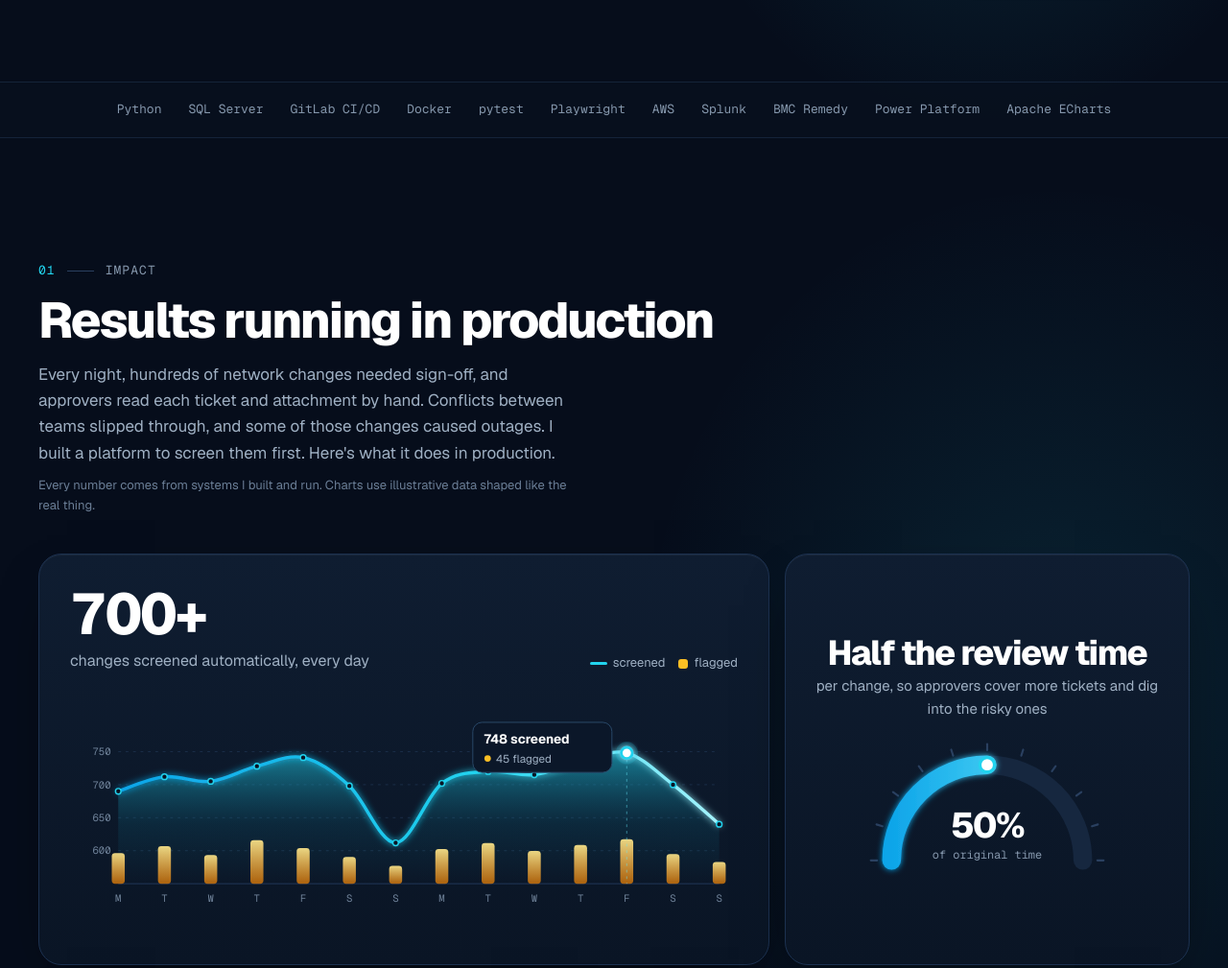
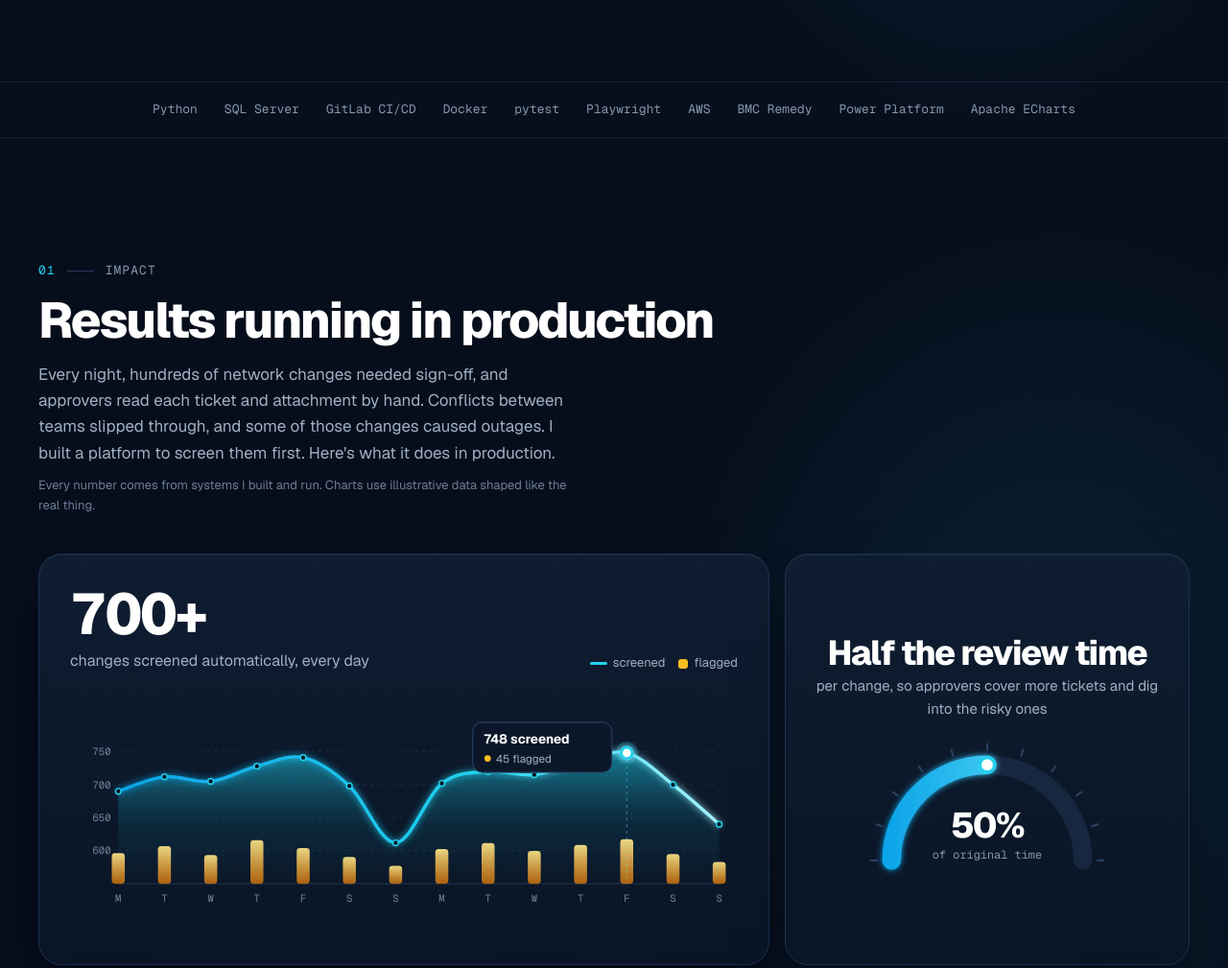
Before and after one commit to rgantz89/robgantz.dev, a plain HTML site: page site/index.html in a window 1280 px wide. Shown: the part 892-1901 px from the top of the page at 96% size. Drawn offline with Linux system fonts and the light colour scheme.

Commit message:
Remove Splunk from the tech strip and toolkit
Co-Authored-By: Claude Opus 5.5 <noreply@anthropic.com>
Claude-Session: https://claude.ai/code/session_01KXc9aKBRqS6jVUNT9bUthv

```diff
--- a/site/index.html
+++ b/site/index.html
@@ -203,7 +203,7 @@ a:focus-visible,button:focus-visible{outline:2px solid #22D3EE;outline-offset:3p
 
       <div aria-label="Tools I work with" style="position: relative; border-top: 1px solid #142339; background: rgba(8,17,31,0.8)">
         <div style="max-width: 1200px; margin: 0 auto; padding-left: clamp(16px, 4vw, 24px); padding-right: clamp(16px, 4vw, 24px); padding-top: 18px; padding-bottom: 18px; display: flex; flex-wrap: wrap; justify-content: center; gap: 10px 28px; font-family: 'Geist Mono', monospace; font-size: 0.8125rem; color: #8597AC">
-          <span>Python</span><span>SQL Server</span><span>GitLab CI/CD</span><span>Docker</span><span>pytest</span><span>Playwright</span><span>AWS</span><span>Splunk</span><span>BMC Remedy</span><span>Power Platform</span><span>Apache ECharts</span>
+          <span>Python</span><span>SQL Server</span><span>GitLab CI/CD</span><span>Docker</span><span>pytest</span><span>Playwright</span><span>AWS</span><span>BMC Remedy</span><span>Power Platform</span><span>Apache ECharts</span>
         </div>
       </div>
     </section>
@@ -542,8 +542,6 @@ a:focus-visible,button:focus-visible{outline:2px solid #22D3EE;outline-offset:3p
 
                 <span style="font-family: 'Geist Mono', monospace; font-size: 0.75rem; padding: 6px 11px; border-radius: 8px; background: #13243B; border: 1px solid #1A2F4A; color: #C9D6E3">BMC Remedy</span>
 
-                <span style="font-family: 'Geist Mono', monospace; font-size: 0.75rem; padding: 6px 11px; border-radius: 8px; background: #13243B; border: 1px solid #1A2F4A; color: #C9D6E3">Splunk</span>
-
                 <span style="font-family: 'Geist Mono', monospace; font-size: 0.75rem; padding: 6px 11px; border-radius: 8px; background: #13243B; border: 1px solid #1A2F4A; color: #C9D6E3">SNMP</span>
 
                 <span style="font-family: 'Geist Mono', monospace; font-size: 0.75rem; padding: 6px 11px; border-radius: 8px; background: #13243B; border: 1px solid #1A2F4A; color: #C9D6E3">syslog</span>
```
